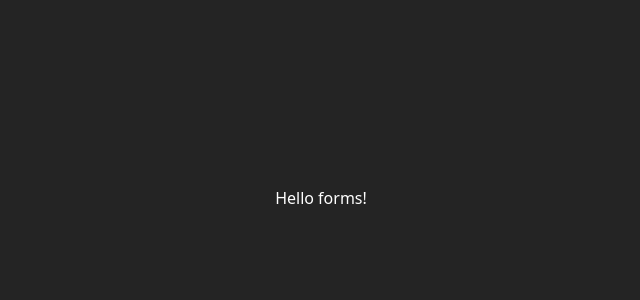
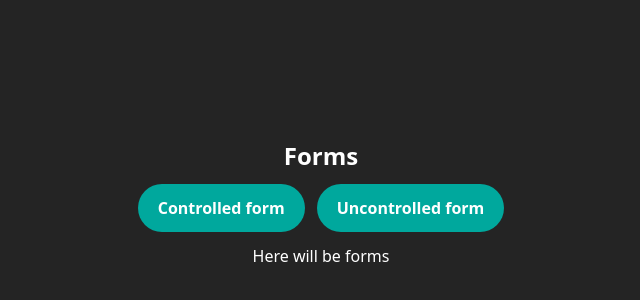
Before and after one commit to binary-apple/react2025q3, a React (Vite) app: page / in a window 1280 px wide. Shown: the part 202-502 px from the top of the page, without its empty margins (319-959 px from the left). Built offline with nearby package versions, Linux system fonts and the light colour scheme.

Commit message:
feat: add button component and header

```diff
--- a/src/App.tsx
+++ b/src/App.tsx
@@ -1,7 +1,8 @@
+import MainPage from '@/pages/main-page';
 import './App.css';
 
 function App() {
-  return <div>Hello forms!</div>;
+  return <MainPage />;
 }
 
 export default App;
--- /dev/null
+++ b/src/components/Button.tsx
@@ -0,0 +1,23 @@
+import type { ButtonHTMLAttributes, PropsWithChildren } from 'react';
+import { twMerge } from 'tailwind-merge';
+
+function Button({
+  className,
+  children,
+  ...props
+}: PropsWithChildren<ButtonHTMLAttributes<HTMLButtonElement>>) {
+  return (
+    <button
+      className={twMerge(
+        'bg-primary hover:bg-primary-dark disabled:bg-disabled disabled:text-on-disabled',
+        'cursor-pointer rounded-3xl px-5 py-3 font-bold',
+        'transition-all duration-500 disabled:cursor-auto',
+        className
+      )}
+      {...props}
+    >
+      {children}
+    </button>
+  );
+}
+export default Button;
--- /dev/null
+++ b/src/pages/main-page.tsx
@@ -0,0 +1,18 @@
+import Button from '@/components/Button';
+
+function MainPage() {
+  return (
+    <div className="flex flex-col gap-3">
+      <header>
+        <h1 className="my-3 text-2xl font-bold">Forms</h1>
+        <div className="flex gap-3">
+          <Button>Controlled form</Button>
+          <Button>Uncontrolled form</Button>
+        </div>
+      </header>
+      <p>Here will be forms</p>
+    </div>
+  );
+}
+
+export default MainPage;
```
